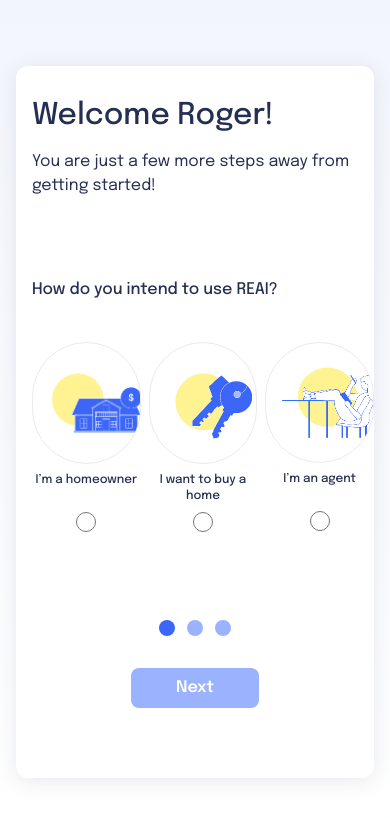
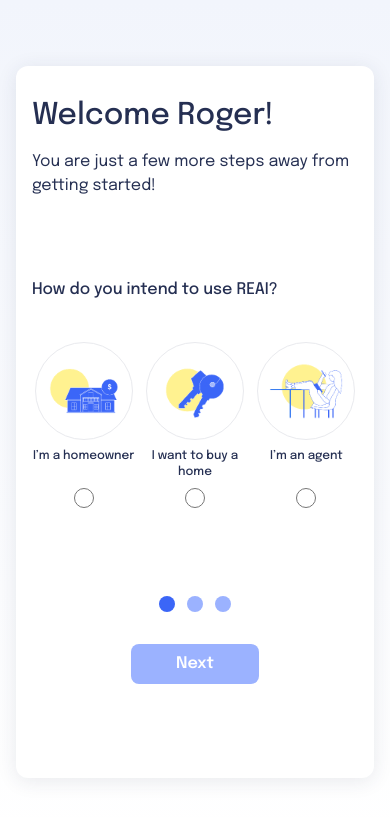
Before and after one commit to ChandanSayed/reai, a Next.js app: page /onboarding in a window 390 px wide. Shown: the top 818 px of the page. Built offline with nearby package versions, Linux system fonts and the light colour scheme.

Commit message:
Fixed image size on mobile

```diff
--- a/src/components/onboarding/Step1.js
+++ b/src/components/onboarding/Step1.js
@@ -20,21 +20,21 @@ export default function Step1({ setStep }) {
       <div className="flex justify-around text-center gap-2 mb-20 sm:mb-32">
         <div className="w-1/3">
           <div className="border border-border-color rounded-full max-w-max mx-auto py-3 sm:py-3.5 overflow-hidden">
-            <Image className="max-w-32" src={Seller} alt="Seller" placeholder="blur" quality={100} />
+            <Image className="max-w-24 sm:max-w-32" src={Seller} alt="Seller" placeholder="blur" quality={100} />
           </div>
           <p className="mt-2 text-xs sm:text-sm max-sm:h-8">I’m a homeowner</p>
           <input onChange={handleRadio} type="radio" name="step" className="h-5 w-5 mt-2" value={'step1'} />
         </div>
         <div className="w-1/3">
           <div className="border border-border-color rounded-full max-w-max mx-auto py-3 sm:py-3.5 overflow-hidden">
-            <Image className="max-w-32" src={Buyer} alt="Buyer" placeholder="blur" quality={100} />
+            <Image className="max-w-24 sm:max-w-32" src={Buyer} alt="Buyer" placeholder="blur" quality={100} />
           </div>
           <p className="mt-2 text-xs sm:text-sm max-sm:h-8">I want to buy a home</p>
           <input onChange={handleRadio} type="radio" name="step" className="h-5 w-5 mt-2" value={'step2'} />
         </div>
         <div className="w-1/3">
           <div className="border border-border-color rounded-full max-w-max mx-auto py-3 sm:py-3.5 overflow-hidden">
-            <Image className="max-w-32" src={Agent} alt="agent" placeholder="blur" quality={100} />
+            <Image className="max-w-24 sm:max-w-32" src={Agent} alt="agent" placeholder="blur" quality={100} />
           </div>
           <p className="mt-2 text-xs sm:text-sm max-sm:h-8">I’m an agent</p>
           <input onChange={handleRadio} type="radio" name="step" className="h-5 w-5 mt-2" value={'step3'} />
```
